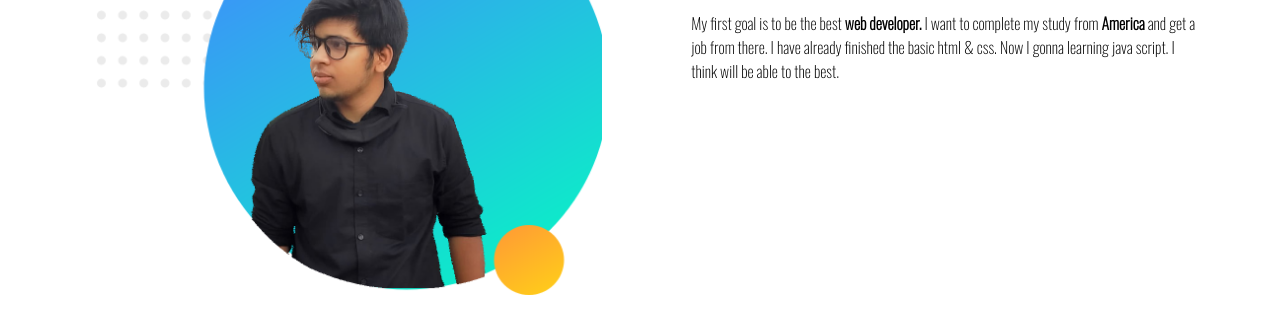
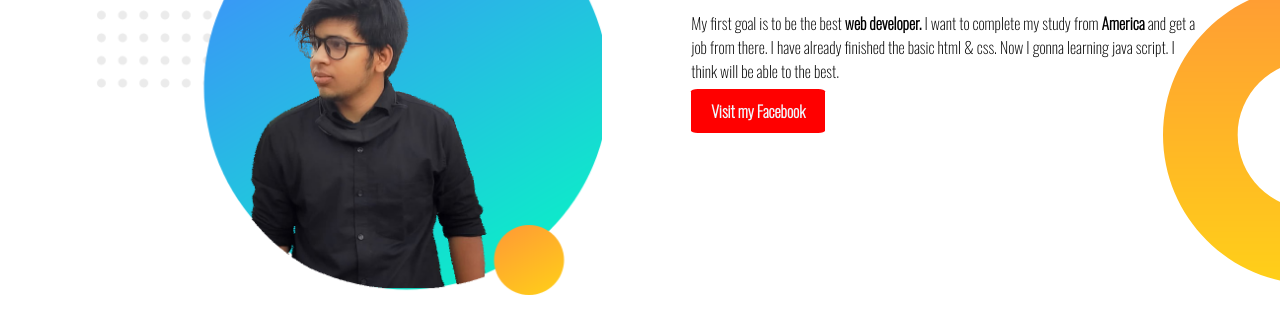
Before and after one commit to Anim32/developer-anim, a plain HTML site: page index.html in a window 1280 px wide. Shown: the part 615-948 px from the top of the page. Drawn offline with nearby package versions, Linux system fonts and the light colour scheme.

Commit message:
done already

```diff
--- a/index.html
+++ b/index.html
@@ -33,10 +33,8 @@
         <div class="half-width">
             <h1>About Goal</h1>
             <p>My first goal is to be the best <b>web developer.</b> I want to complete my study from <b>America</b> and get a job from there. I have already finished the basic html & css. Now I gonna learning java script. I think will be able to the best.</p>
-
-
-
-        </div>
+            <a class="link-button" target="_blank" href="https://www.facebook.com/nadidshan.anim.7">Visit my Facebook</a>
+       </div>
 >
     </section>
 
--- a/style.css
+++ b/style.css
@@ -45,3 +45,9 @@ h1 {
 section {
     height: 500px;
 }
+
+.about-area{
+    background-image: url(images/down-banner.png);
+    background-repeat: no-repeat;
+    background-position: right;
+}
```
Also changed, not shown: images/down-banner.png (added).
